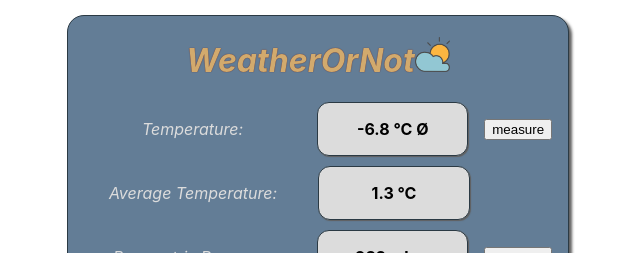
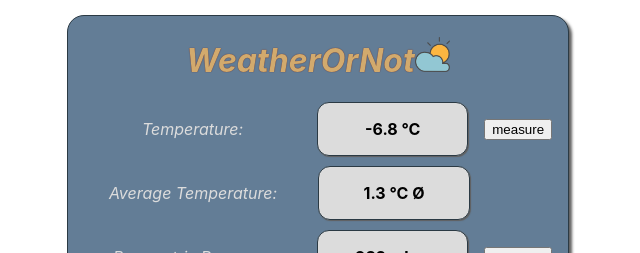
Before and after one commit to TheWeatherMan316/WeatherOrNot, a React (Create React App) app: page / in a window 1280 px wide. Shown: the top 253 px of the page, without its empty margins (322-962 px from the left). Built offline with nearby package versions, Linux system fonts and the light colour scheme.

Commit message:
not really a lot

```diff
--- a/src/App.js
+++ b/src/App.js
@@ -71,12 +71,12 @@ function App() {
         <Header />
         <DisplayRow
           label="Temperature"
-          display={<UnitValue value={temp.toFixed(1).toString()} unit="°C Ø" />}
+          display={<UnitValue value={temp.toFixed(1).toString()} unit="°C" />}
           action={<Controls measure={measureTemp} />}
         />
         <DisplayRow
           label="Average Temperature"
-          display={<UnitValue value={averageTemp.toFixed(1).toString()} unit="°C" />}
+          display={<UnitValue value={averageTemp.toFixed(1).toString()} unit="°C Ø" />}
         />
         <DisplayRow
           label="Barometric Pressure"
--- a/src/components/DisplayRow/BoxContent/UnitValue.js
+++ b/src/components/DisplayRow/BoxContent/UnitValue.js
@@ -4,7 +4,7 @@ export default function UnitValue(props) {
   return (
     <p>
       <b>
-        {props.value} {props.unit}
+      {props.value} {props.unit}
       </b>
     </p>
   );
```
